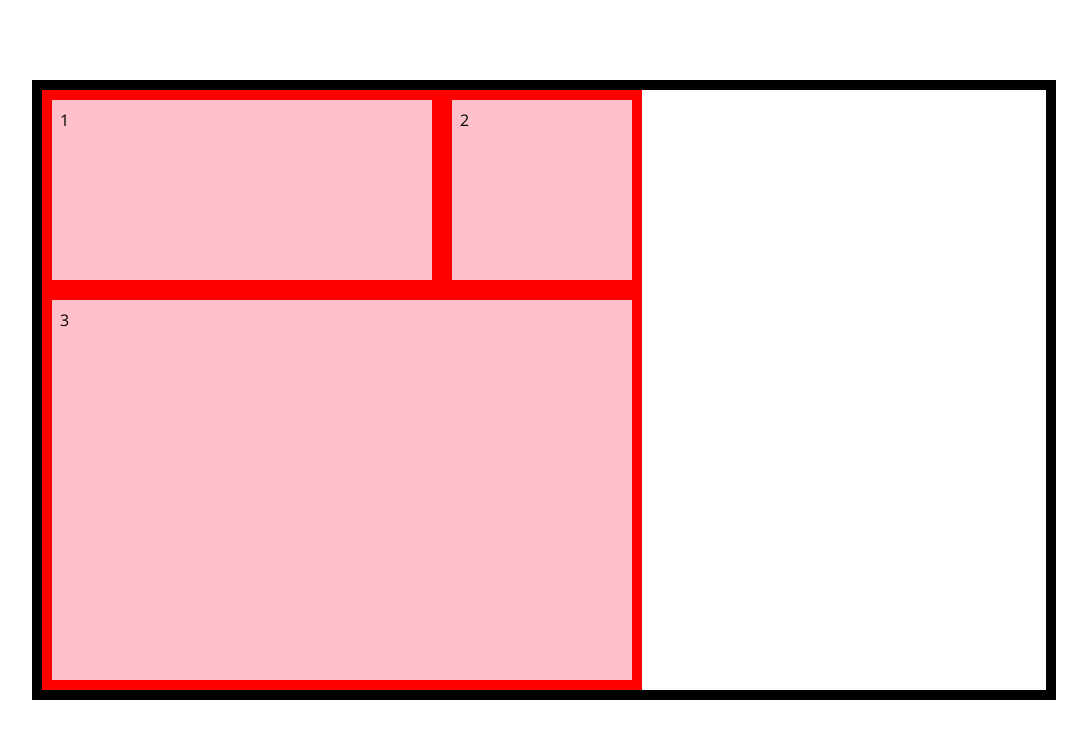
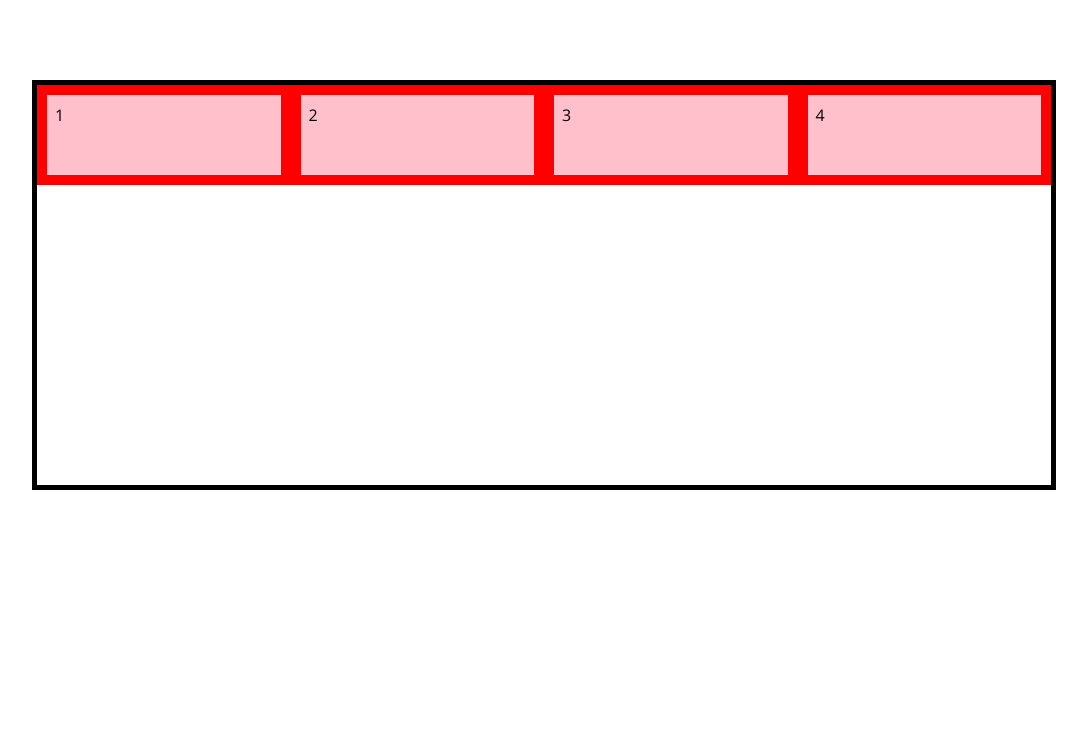
Before and after one commit to jprodsanz/grid--css, a plain HTML site: page 001_creating_grid/index.html in a window 1280 px wide. Shown: the whole page, without its empty margins (96-1183 px from the left). Drawn offline with nearby package versions, Linux system fonts and the light colour scheme.

Commit message:
css_grid_retake_completed

```diff
--- a/001_creating_grid/index.html
+++ b/001_creating_grid/index.html
@@ -22,6 +22,9 @@
         <div class="item item-3">
             3
         </div>
+        <div class="item item-4">
+            4
+        </div>
     </div>
 </body>
 </html>
--- a/001_creating_grid/style.css
+++ b/001_creating_grid/style.css
@@ -23,14 +23,17 @@ body {
 .container {
     width: 80%;
     margin-inline: auto;
-    border: 10px solid black;
+    border: 5px solid black;
     margin-top: 5rem;
     /* grid starts here */
     display: grid;
-    grid-template-rows:100px 100px 100px 100px 100px 100px ;
-    grid-template-columns:100px 100px 100px 100px 100px 100px ;
+    grid-template-rows:repeat(4, 100px);
+    grid-template-columns:repeat(auto-fit, minmax(100px, 1fr));
+    /* justify-items:center ;
+    align-items:center ; */
+    /* place-items: end; */
+
 }
-
 .item {
     background-color: pink;
     border: 10px solid red;
@@ -38,23 +41,7 @@ body {
 }
 
 .item-1 {
-    grid-row:1 / 3;
-    grid-column: 1 / 5 ;
-    /* grid-row-start: 1;
-    grid-row-end: 3;
-    grid-column-start: 1;
-    grid-column-end: 5; */
+    /* justify-self: center;
+    align-self: center; */
+    /* place-self: stretch; */
 }
-
-.item-2 {
-    grid-area: 1 / 5 / 3 / 7;
-    /* grid-row:1 / 3;
-    grid-column: 5 / 7 ; */
-
-}
-.item-3 {
-    grid-area: 3 / 1 / -1 / -1;
-    /* grid-row:1 / 3;
-    grid-column: 5 / 7 ; */
-
-}
```
